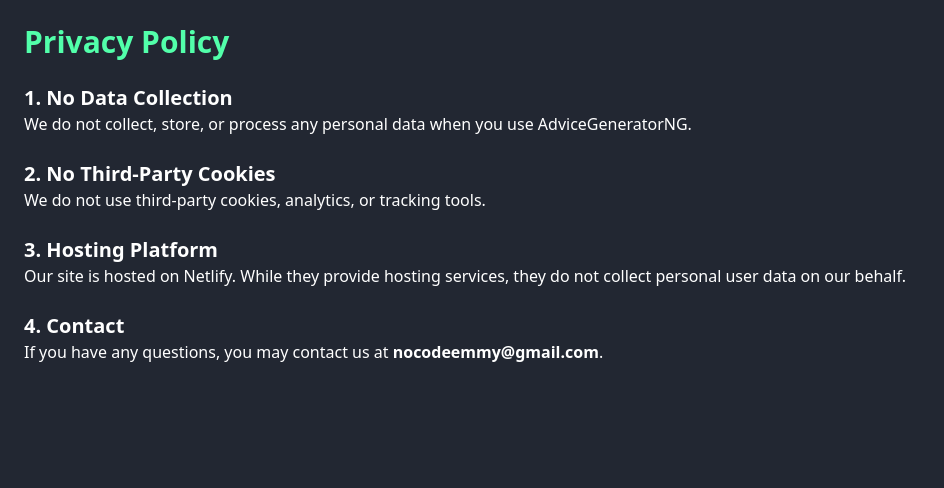
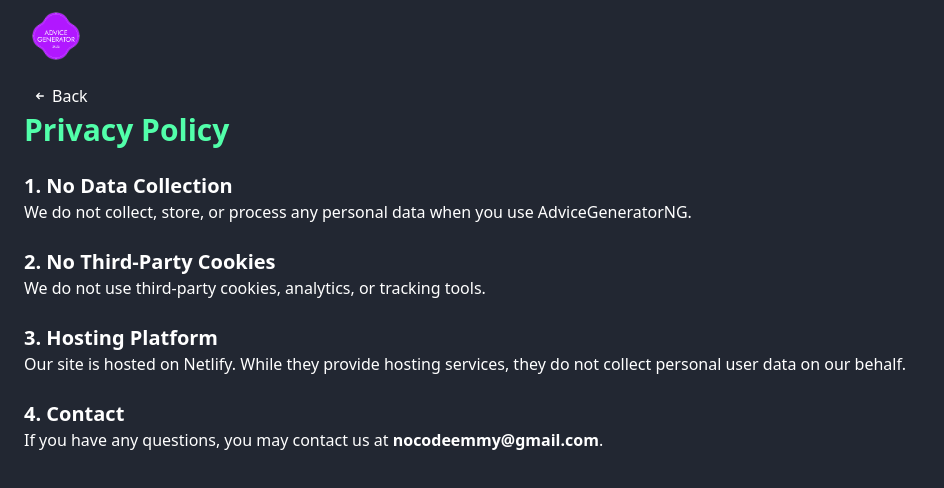
Before and after one commit to Emmy-A-L/advice-generator, a React (Vite) app: page /privacy in a window 1280 px wide. Shown: the top 488 px of the page, without its empty margins (0-944 px from the left). Built offline with nearby package versions, Linux system fonts and the light colour scheme.

Commit message:
Made some changes to the UI

```diff
--- a/src/App.tsx
+++ b/src/App.tsx
@@ -1,15 +1,18 @@
-import { Route, Routes } from "react-router-dom"
-import HomePage from "./pages/HomePage"
-import PrivacyPage from "./pages/PrivacyPage"
-
+import { Route, Routes } from "react-router-dom";
+import HomePage from "./pages/HomePage";
+import PrivacyPage from "./pages/PrivacyPage";
+import Navbar from "./components/Navbar";
 
 const App = () => {
   return (
-    <Routes>
-      <Route path="/" element={<HomePage />} />
-      <Route path="/privacy" element={<PrivacyPage />} />
-    </Routes>
-  )
-}
+    <>
+      <Navbar />
+      <Routes>
+        <Route path="/" element={<HomePage />} />
+        <Route path="/privacy" element={<PrivacyPage />} />
+      </Routes>
+    </>
+  );
+};
 
-export default App
+export default App;
--- /dev/null
+++ b/src/components/Navbar.tsx
@@ -0,0 +1,13 @@
+const Navbar = () => {
+  return (
+    <div className="fixed top-0 left-0 w-full h-18 bg-transparent flex px-8 items-center">
+      <img
+        src="/advice-generator-high-resolution-logo-transparent.png"
+        alt="Advice Generator Logo"
+        className="w-12 h-12 my-auto"
+      />
+    </div>
+  );
+};
+
+export default Navbar;
--- a/src/pages/PrivacyPage.tsx
+++ b/src/pages/PrivacyPage.tsx
@@ -1,6 +1,15 @@
+import { TiArrowLeft } from "react-icons/ti";
+import { Link } from "react-router-dom";
+
 const PrivacyPage = () => {
   return (
-    <div className="bg-[#222732] min-h-screen text-white mx-auto p-6 w-full">
+    <div className="bg-[#222732] h-screen text-white mx-auto pt-20 p-6 w-full">
+      <Link to={"/"} className="flex items-center gap-1 w-fit px-2 py-1 cursor-pointer hover:bg-gray-600 hover:rounded-md ">
+        <span>
+          <TiArrowLeft />
+        </span>
+        <span>Back</span>
+      </Link>
       <h1 className="text-3xl font-bold mb-6 text-[#52ffaa]">Privacy Policy</h1>
 
       <h2 className="text-xl font-semibold mt-6">1. No Data Collection</h2>
```
